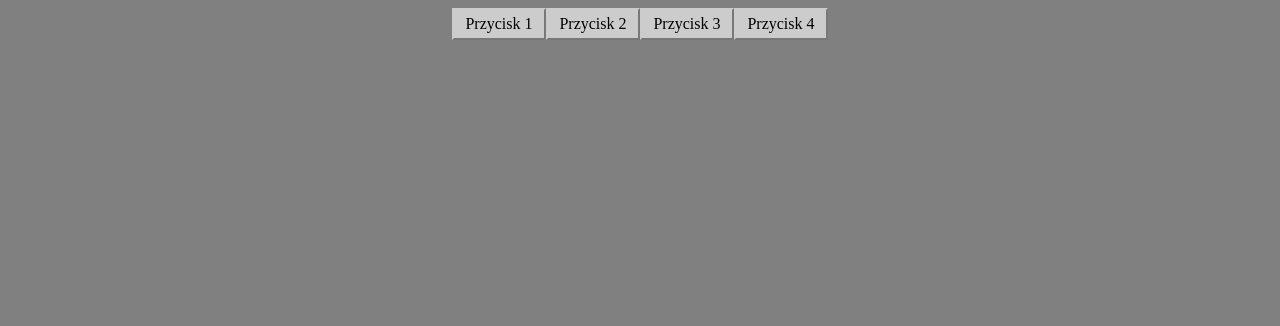
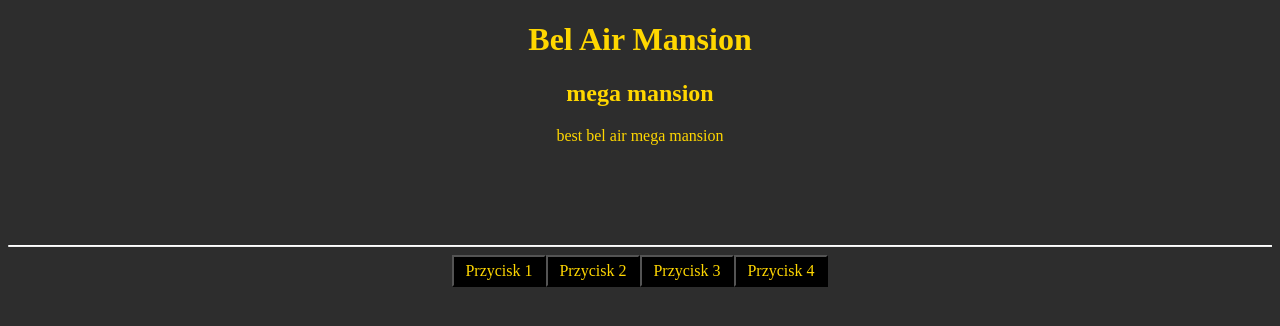
Before and after one commit to KoFi2137/Bel-Air-Mansion, a plain HTML site: page index.html in a window 1280 px wide. Drawn offline with Linux system fonts and the light colour scheme.

Commit message:
headr and hr between menu and header

```diff
--- a/index.html
+++ b/index.html
@@ -10,6 +10,12 @@
 <title>Bel Air Mansion</title>
 </head>
 <body>
+    <header class= "title">
+        <h1>Bel Air Mansion</h1>
+        <h2>mega mansion</h2>
+        <p>best bel air mega mansion</p>
+    </header>
+    <hr>
     <section id= "przyciski menu">
         <div id= "menu">
             <div id= "menu2">
--- a/style.css
+++ b/style.css
@@ -11,9 +11,9 @@ ul a:link, ul a:visited {
 	display: block;
 	width: 80px;
 	text-align: center;
-	background-color: #ccc;
-	color: #000;
-	border: 2px outset #ccc;
+	background-color: black;
+	color: gold;
+	border: 2px outset black;
 	padding: 5px;
 }
 
@@ -22,7 +22,7 @@ ul a:hover {
 	padding: 7px 3px 3px 7px;
 }
 body {
-    background-color: grey;
+    background-color: rgb(45, 45, 45);
 }
 #menu {
     float: left;
@@ -34,3 +34,11 @@ body {
     position: relative;
     right: 50%;
 }
+.title {
+    color: gold;
+    text-align: center;
+    margin-bottom: 100px;
+}
+hr {
+    border-top: 1px solid white;
+  }
```
